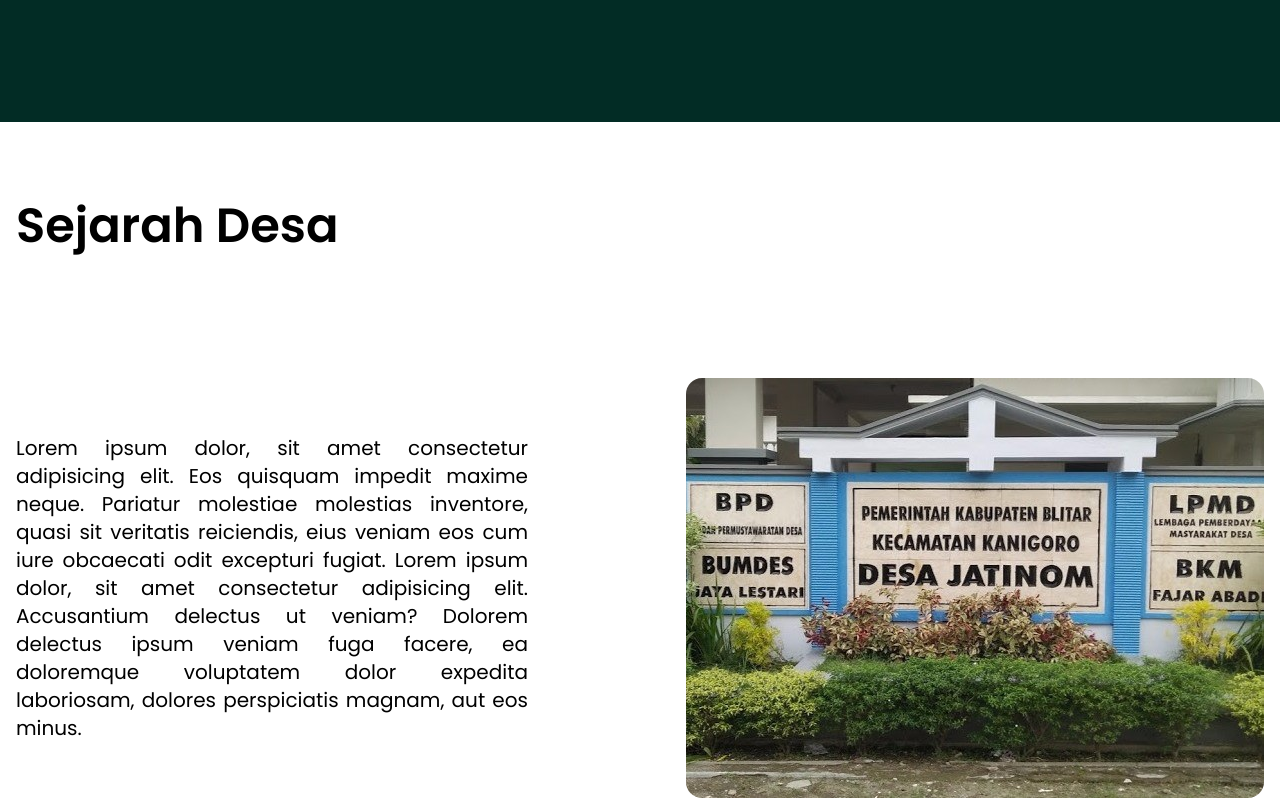
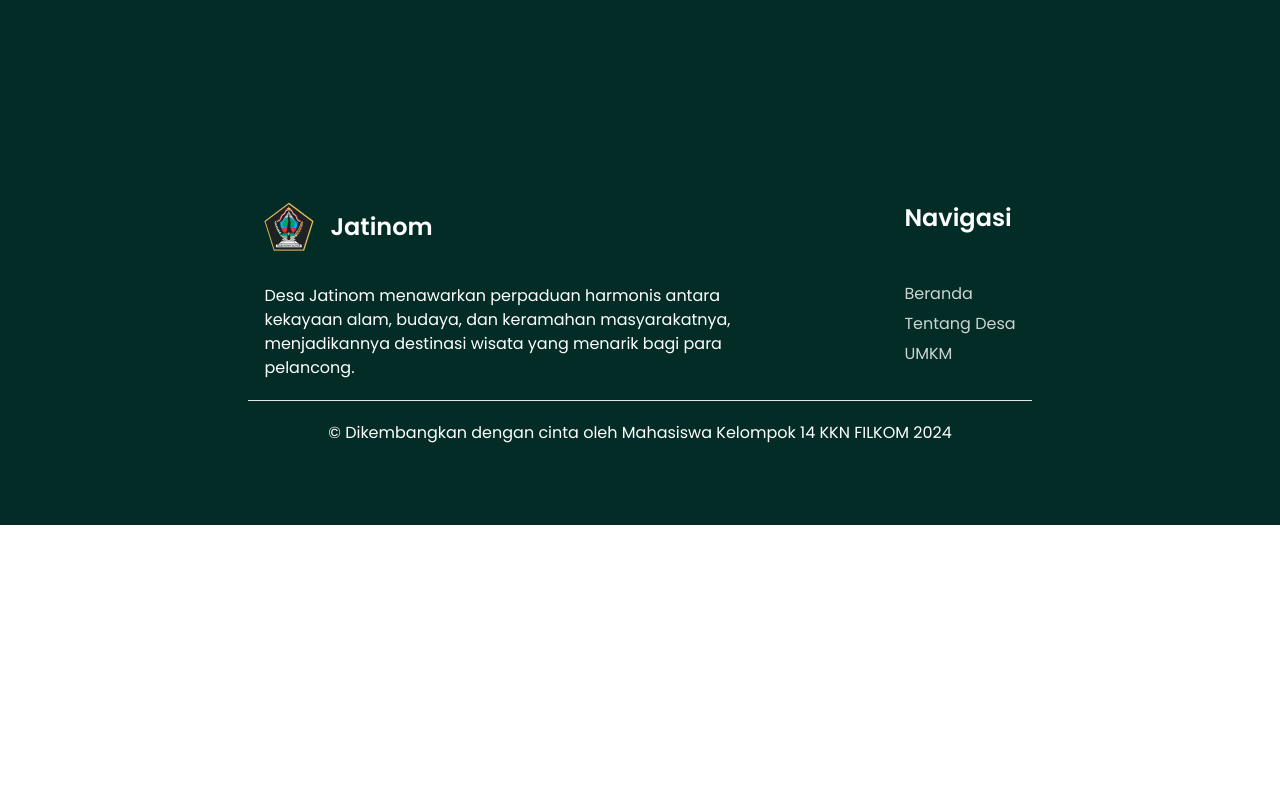
Before and after one commit to kenziehh/jatinom-village, a React (Vite) app: page / in a window 1280 px wide. Shown: the part 2440-3240 px from the top of the page. After the commit the page ends 2965 px from the top, so only its background shows below. Built offline with nearby package versions, Linux system fonts and the light colour scheme.

Commit message:
feat: setup SEO

```diff
--- a/index.html
+++ b/index.html
@@ -1,10 +1,15 @@
-<!doctype html>
+<!DOCTYPE html>
 <html lang="en">
   <head>
     <meta charset="UTF-8" />
     <link rel="icon" href="/logo.png" />
     <meta name="viewport" content="width=device-width, initial-scale=1.0" />
     <title>Desa Jatinom</title>
+    <meta
+      name="Desa Jatinom"
+      content="Terletak di Kecamatan Kanigoro, Kabupaten Blitar, Jawa Timur, Desa Jatinom menawarkan perpaduan memikat antara sejarah, budaya, dan keindahan alam. Desa ini menyimpan potensi wisata yang menjanjikan, siap menyambut para pelancong yang ingin menjelajahi kekayaan tersembunyinya."
+      data-rh="true"
+    />
   </head>
   <body>
     <div id="root"></div>
--- a/package.json
+++ b/package.json
@@ -12,6 +12,7 @@
   "dependencies": {
     "react": "^18.3.1",
     "react-dom": "^18.3.1",
+    "react-helmet-async": "^2.0.5",
     "react-icons": "^5.2.1",
     "react-router-dom": "^6.22.0"
   },
--- a/src/App.jsx
+++ b/src/App.jsx
@@ -3,9 +3,11 @@
 import Home from "./pages/Home";
 import Tentang from "./pages/Tentang";
 import UMKM from "./pages/UMKM";
+import { HelmetProvider } from "react-helmet-async";
 
 function App() {
   return (
+    <HelmetProvider>
       <BrowserRouter>
         <Routes>
           <Route element={<MainLayout />}>
@@ -19,6 +21,7 @@
           </Route>
         </Routes>
       </BrowserRouter>
+    </HelmetProvider>
   );
 }
 
--- /dev/null
+++ b/src/pages/Home/LihatSelengkapnya.jsx
@@ -0,0 +1,11 @@
+import React from 'react'
+
+const LihatSelengkapnya = () => {
+  return (
+    <section>
+
+    </section>
+  )
+}
+
+export default LihatSelengkapnya
--- a/src/pages/Home/Sejarah.jsx
+++ /dev/null
@@ -1,29 +0,0 @@
-import React from "react";
-
-const Sejarah = () => {
-  return (
-    <section className="container py-10 md:py-20 min-h-screen flex flex-col gap-8 md:gap-32">
-      <h2 className="font-semibold text-3xl md:text-5xl">Sejarah Desa</h2>
-      <div className="flex flex-col-reverse gap-8 md:gap-16 md:flex-row md:justify-between items-start md:items-center">
-        <p className="max-w-sm lg:max-w-lg text-start md:text-justify leading-loose text-base md:text-xl">
-          Lorem ipsum dolor, sit amet consectetur adipisicing elit. Eos quisquam
-          impedit maxime neque. Pariatur molestiae molestias inventore, quasi
-          sit veritatis reiciendis, eius veniam eos cum iure obcaecati odit
-          excepturi fugiat. Lorem ipsum dolor, sit amet consectetur adipisicing
-          elit. Accusantium delectus ut veniam? Dolorem delectus ipsum veniam
-          fuga facere, ea doloremque voluptatem dolor expedita laboriosam,
-          dolores perspiciatis magnam, aut eos minus.
-        </p>
-        <div>
-          <img
-            src="/assets/images/kantor.jpeg"
-            alt=""
-            className="rounded-2xl"
-          />
-        </div>
-      </div>
-    </section>
-  );
-};
-
-export default Sejarah;
--- a/src/pages/Home/index.jsx
+++ b/src/pages/Home/index.jsx
@@ -1,7 +1,7 @@
 import Hero from "./Hero";
+import LihatSelengkapnya from "./LihatSelengkapnya";
 import Peta from "./Peta";
 import Profil from "./Profil";
-import Sejarah from "./Sejarah";
 
 export default function Home() {
   return (
@@ -9,7 +9,7 @@
       <Hero />
       <Peta />
       <Profil />
-      <Sejarah />
+      <LihatSelengkapnya />
     </>
   );
 }
--- a/src/pages/UMKM/index.jsx
+++ b/src/pages/UMKM/index.jsx
@@ -1,9 +1,18 @@
+import { Helmet } from "react-helmet-async";
 import Hero from "./Hero";
 import Pengertian from "./Pengertian";
 
 export default function UMKM() {
   return (
     <>
+      <Helmet>
+        <title>Desa Jatinom | UMKM</title>
+        <meta
+          name="Desa Jatinom | Desa UMKM"
+          content="Desa Jatinom dikenal sebagai Desa UMKM karena memiliki UMKM yang
+              unik dan beragam. Jangan sampai kelewatan!"
+        />
+      </Helmet>
       <Hero />
       <Pengertian />
     </>
```
Also changed, not shown: 1 other file (tests, documents, lock files or other folders). Lines whose indentation alone changed are shown as unchanged.
